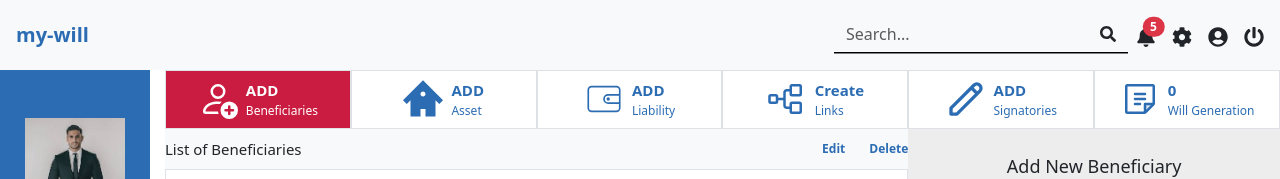
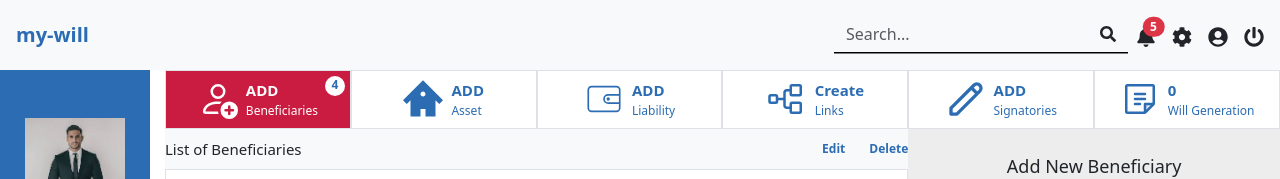
Before and after one commit to Ranjithkumar7200/my-will, a React (Create React App) app: page /beneficiaries in a window 1280 px wide. Shown: the top 179 px of the page. Built offline with nearby package versions, Linux system fonts and the light colour scheme.

Commit message:
added badge on category

```diff
--- a/src/components/Category.js
+++ b/src/components/Category.js
@@ -8,9 +8,14 @@ const Category = ({
   description,
   icon,
   width,
+  count,
+  badgeColor,
 }) => {
   return (
-    <div className={className} style={{ backgroundColor: bg, width: width }}>
+    <div
+      className={className}
+      style={{ backgroundColor: bg, width: width, position: "relative" }}
+    >
       <div>{icon}</div>
       <div className="d-flex flex-column" style={{ color: color }}>
         <span style={{ fontSize: "15px", fontWeight: "800" }}>{header}</span>
@@ -18,6 +23,25 @@ const Category = ({
           {description}
         </span>
       </div>
+      {count > 0 && (
+        <span
+          style={{
+            position: "absolute",
+            top: "5px",
+            right: "5px",
+            backgroundColor: badgeColor,
+            color: "#2b6cb3",
+            borderRadius: "50%",
+            width: "20px",
+            height: "20px",
+            textAlign: "center",
+            fontSize: "12px",
+            fontWeight: "bold",
+          }}
+        >
+          {count}
+        </span>
+      )}
     </div>
   );
 };
--- a/src/constants/categoryItems.js
+++ b/src/constants/categoryItems.js
@@ -11,6 +11,7 @@ export const categoryItems = [
     icon: <BsPersonAdd color={"white"} size={40} />,
     header: "ADD",
     description: "Beneficiaries",
+    count: 4,
   },
   {
     bg: "white",
@@ -18,6 +19,7 @@ export const categoryItems = [
     icon: <ImHome2 color={"#2b6cb3"} size={40} />,
     header: "ADD",
     description: "Asset",
+    count: 0,
   },
   {
     bg: "white",
@@ -25,6 +27,7 @@ export const categoryItems = [
     icon: <CiWallet color={"#2b6cb3"} size={40} />,
     header: "ADD",
     description: "Liability",
+    count: 0,
   },
   {
     bg: "white",
@@ -32,6 +35,7 @@ export const categoryItems = [
     icon: <PiTreeStructure color={"#2b6cb3"} size={40} />,
     header: "Create",
     description: "Links",
+    count: 0,
   },
   {
     bg: "white",
@@ -39,6 +43,7 @@ export const categoryItems = [
     icon: <HiOutlinePencil color={"#2b6cb3"} size={40} />,
     header: "ADD",
     description: "Signatories",
+    count: 0,
   },
   {
     bg: "white",
@@ -46,5 +51,6 @@ export const categoryItems = [
     icon: <PiNoteDuotone color={"#2b6cb3"} size={40} />,
     header: "0",
     description: "Will Generation",
+    count: 0,
   },
 ];
--- a/src/pages/Beneficiaries/Beneficiaries.js
+++ b/src/pages/Beneficiaries/Beneficiaries.js
@@ -147,6 +147,8 @@ const Beneficiaries = () => {
                 description={items.description}
                 header={items.header}
                 key={index}
+                count={items.count}
+                badgeColor={"white"}
               />
             ))}
           </Col>
@@ -162,6 +164,8 @@ const Beneficiaries = () => {
                 description={items.description}
                 header={items.header}
                 key={index}
+                count={items.count}
+                badgeColor={"white"}
               />
             ))}
           </Col>
```
